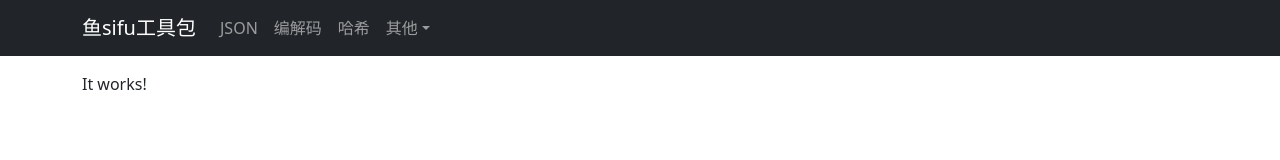
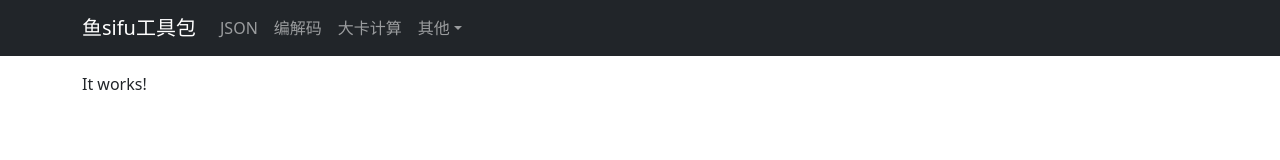
Before and after one commit to zjyl1994/my-web-tools, a React (Vite) app: page / in a window 1280 px wide. Shown: the top 160 px of the page. Built offline with nearby package versions, Linux system fonts and the light colour scheme.

Commit message:
finish kcal calcuator

```diff
--- a/src/App.tsx
+++ b/src/App.tsx
@@ -7,6 +7,8 @@ import NavDropdown from 'react-bootstrap/NavDropdown';
 import IndexPage from './pages/index.tsx'
 import JsonPage from './pages/json.tsx'
 import EncoderPage from './pages/encoder.tsx'
+import KcalCalcPage from './pages/kcal.tsx'
+import CodeCalcPage from './pages/code.tsx'
 
 function App() {
   return (
@@ -19,10 +21,9 @@ function App() {
             <Nav className="me-auto">
               <Nav.Link as={Link} to="/json" active={Boolean(useMatch('/json'))}>JSON</Nav.Link>
               <Nav.Link as={Link} to="/encoder" active={Boolean(useMatch('/encoder'))}>编解码</Nav.Link>
-              <Nav.Link as={Link} to="/hashr" active={Boolean(useMatch('/hashr'))}>哈希</Nav.Link>
+              <Nav.Link as={Link} to="/kcal" active={Boolean(useMatch('/kcal'))}>大卡计算</Nav.Link>
               <NavDropdown title="其他" id="basic-nav-dropdown">
                 <NavDropdown.Item as={Link} to="/code" active={Boolean(useMatch('/code'))}>密码机</NavDropdown.Item>
-                <NavDropdown.Item as={Link} to="/kcal" active={Boolean(useMatch('/kcal'))}>大卡计算</NavDropdown.Item>
               </NavDropdown>
             </Nav>
           </Navbar.Collapse>
@@ -33,7 +34,8 @@ function App() {
           <Route path="/" element={<IndexPage />} />
           <Route path="/json" element={<JsonPage />} />
           <Route path="/encoder" element={<EncoderPage />} />
-
+          <Route path="/kcal" element={<KcalCalcPage />} />
+          <Route path="/code" element={<CodeCalcPage />} />
         </Routes>
       </Container>
     </>
--- /dev/null
+++ b/src/pages/code.tsx
@@ -0,0 +1,10 @@
+
+const Render: React.FC = () => {
+  return (
+    <>
+      <p>It works!</p>
+    </>
+  )
+}
+
+export default Render
--- /dev/null
+++ b/src/pages/kcal.tsx
@@ -0,0 +1,36 @@
+import { useState } from 'react';
+import Form from 'react-bootstrap/Form';
+
+const Render: React.FC = () => {
+  const [partEngery, setPartEngery] = useState(0);
+  const [partWeight, setPartWeight] = useState(100);
+  const [totalWeight, setTotalWeight] = useState(100);
+
+  const handleChange = (setState: React.Dispatch<React.SetStateAction<number>>) =>
+    (event: React.ChangeEvent<HTMLInputElement>) => setState(Number(event.target.value));
+
+  const totalEngery = (): number => Math.round(totalWeight / partWeight * partEngery * 0.239006);
+
+  return (
+    <>
+      <Form.Group className="mb-3">
+        <Form.Label>每份能量(千焦)</Form.Label>
+        <Form.Control type="number" value={partEngery} onChange={handleChange(setPartEngery)} />
+      </Form.Group>
+      <Form.Group className="mb-3">
+        <Form.Label>每份重量</Form.Label>
+        <Form.Control type="number" value={partWeight} onChange={handleChange(setPartWeight)} />
+      </Form.Group>
+      <Form.Group className="mb-3">
+        <Form.Label>总重量</Form.Label>
+        <Form.Control type="number" value={totalWeight} onChange={handleChange(setTotalWeight)} />
+      </Form.Group>
+      <Form.Group className="mb-3">
+        <Form.Label>总能量(大卡)</Form.Label>
+        <Form.Control type="number" value={totalEngery()} readOnly />
+      </Form.Group>
+    </>
+  )
+}
+
+export default Render
```
